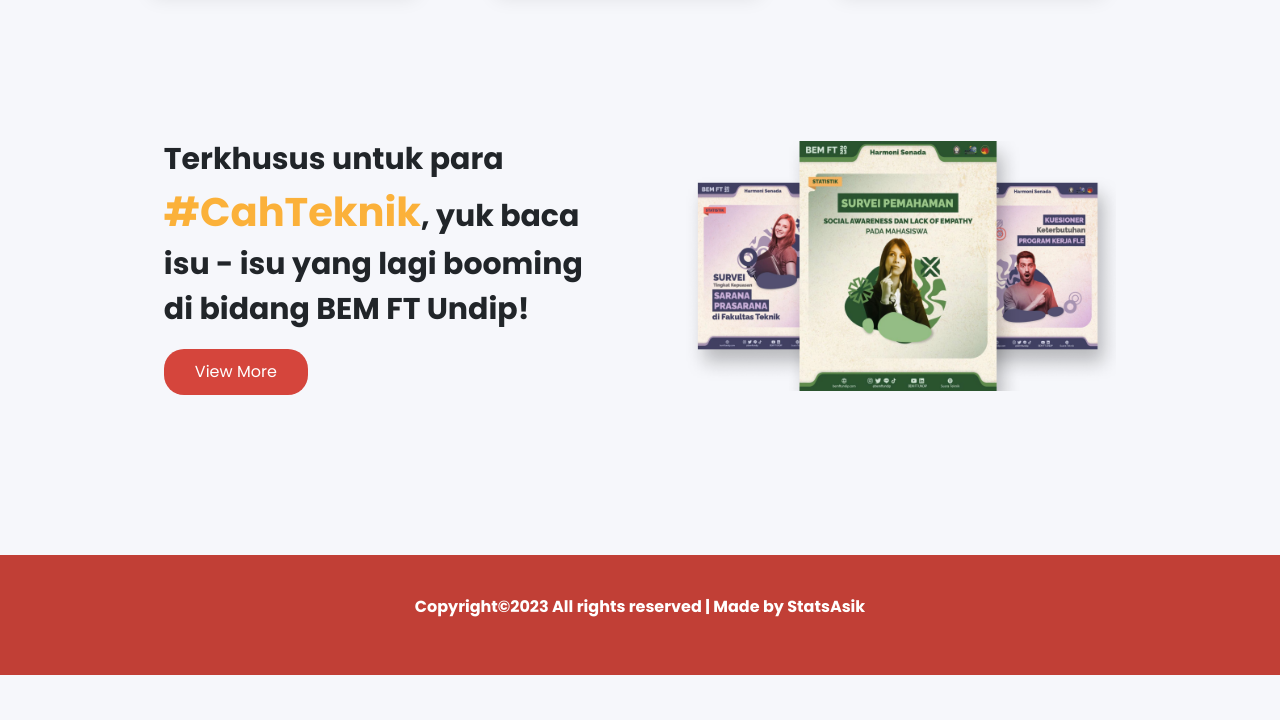
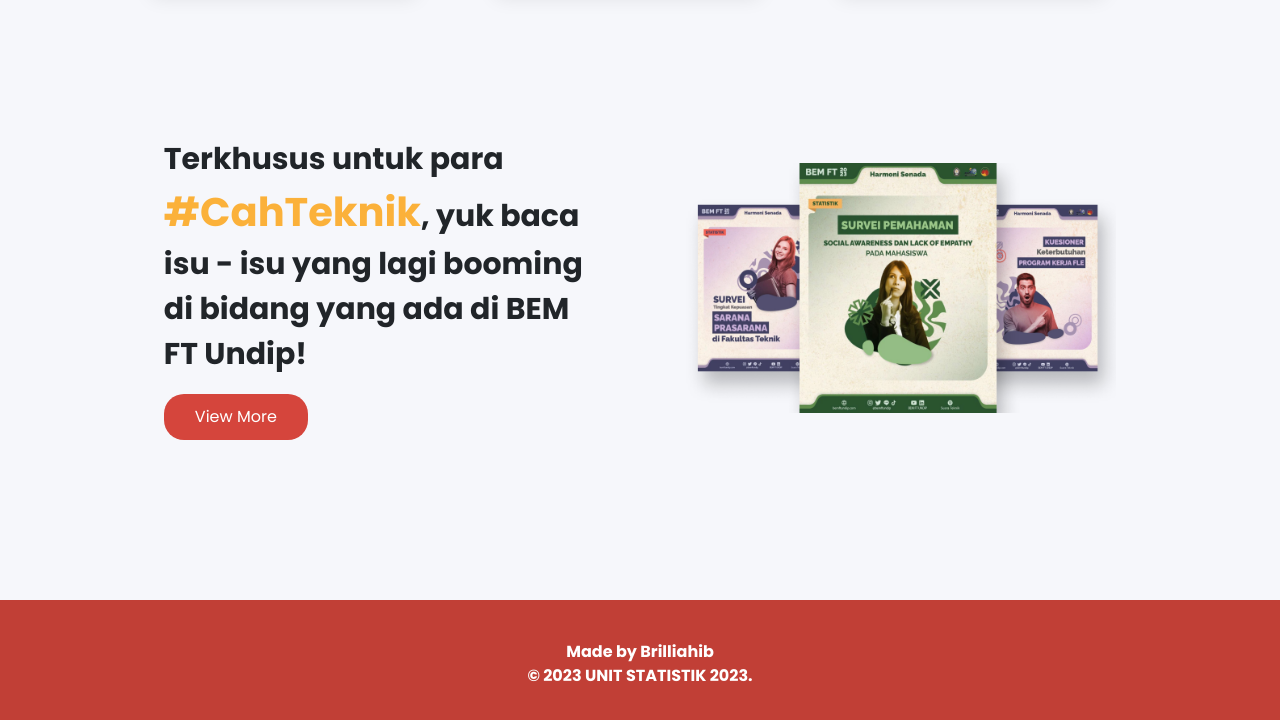
Before and after one commit to Brilliahib/stats, a plain HTML site: page index.html in a window 1280 px wide. Shown: the part 2580-3300 px from the top of the page. Before the commit the page ends 3255 px from the top, so only its background shows below. Drawn offline with nearby package versions, Linux system fonts and the light colour scheme.

Commit message:
Update index.html

```diff
--- a/index.html
+++ b/index.html
@@ -39,7 +39,7 @@
               <a class="nav-link" href="#proker">Program Kerja</a>
             </li>
             <li class="nav-item">
-              <a class="nav-link" href="#statpedia">Statpedia</a>
+              <a class="nav-link" href="#">Statpedia</a>
             </li>
           </ul>
         </div>
@@ -114,7 +114,7 @@
     <section id="statpedia" class="statpedia">
       <div class="statpedia-container">
         <div class="statpedia-text">
-            <p class="fw-bold">Terkhusus untuk para <span>#CahTeknik</span>, yuk baca isu - isu yang lagi booming di bidang BEM FT Undip!</p>
+            <p class="fw-bold">Terkhusus untuk para <span>#CahTeknik</span>, yuk baca isu - isu yang lagi booming di bidang yang ada di BEM FT Undip!</p>
             <a href="https://www.instagram.com/bemftundip/" class="btn">View More</a>
         </div>
 
@@ -126,7 +126,7 @@
     </section>
 
     <div class="bottom">
-      <p class="fw-bold">Copyright©2023 All rights reserved | Made by StatsAsik</p>
+      <p class="fw-bold">Made by Brilliahib <br>© 2023 UNIT STATISTIK 2023.</p>
     </div>
 
     <script src="https://unpkg.com/aos@2.3.1/dist/aos.js"></script>
```
